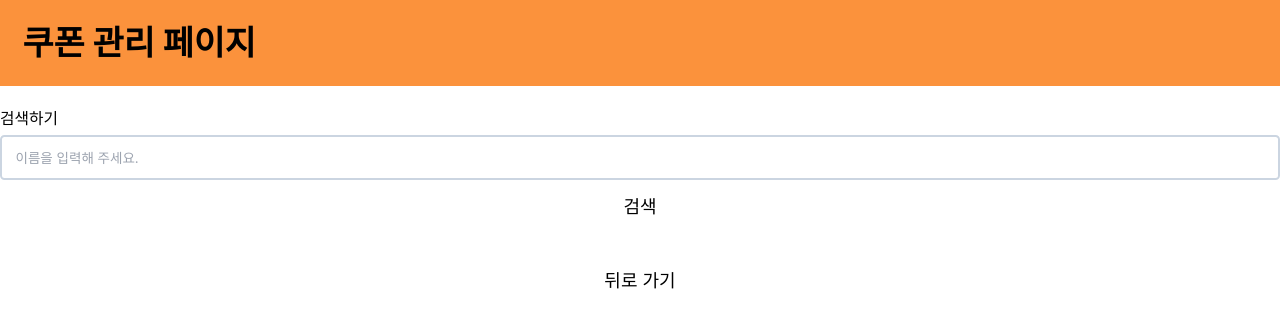
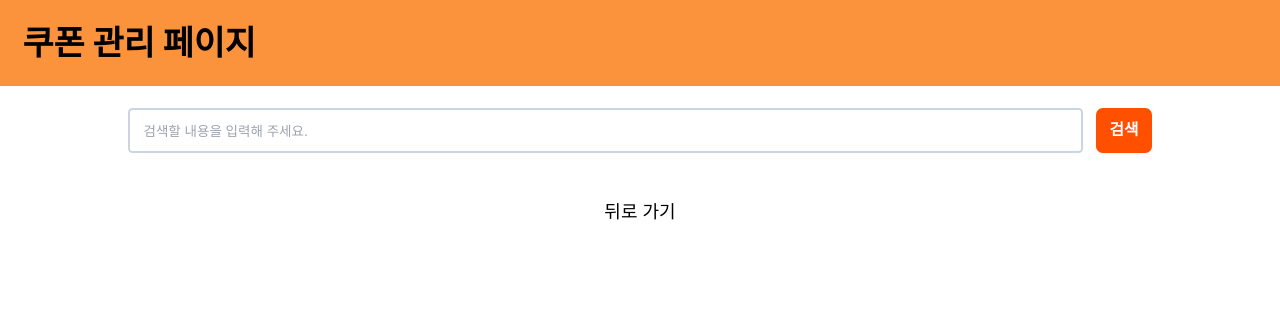
Before and after one commit to sadie100/smilegate-assignment, a Next.js app in the folder client/: page /coupons/management in a window 1280 px wide. Shown: the top 328 px of the page. Built offline with nearby package versions, Linux system fonts and the light colour scheme.

Commit message:
Feat : 쿠폰 관리 페이지 검색 폼 ui 구현

```diff
--- a/client/src/components/pages/couponManage/SearchForm.tsx
+++ b/client/src/components/pages/couponManage/SearchForm.tsx
@@ -20,15 +20,19 @@ const SearchForm = () => {
       <form
         id="SearchForm"
         onSubmit={handleSubmit(onSubmit)}
-        className="flex flex-col justify-stretch items-stretch gap-3 w-full"
+        className="flex justify-center items-center gap-3 w-[80%]"
       >
         <FormItem
           name="name"
           type="search"
-          label="검색하기"
-          placeholder="이름을 입력해 주세요."
+          placeholder="검색할 내용을 입력해 주세요."
         />
-        <button>검색</button>
+        <button
+          type="submit"
+          className="w-fix break-keep rounded-md bg-main-600 py-2.5 px-3 text-sm font-semibold text-white shadow-sm hover:bg-main-500 text-lg"
+        >
+          검색
+        </button>
       </form>
     </FormProvider>
   );
```
